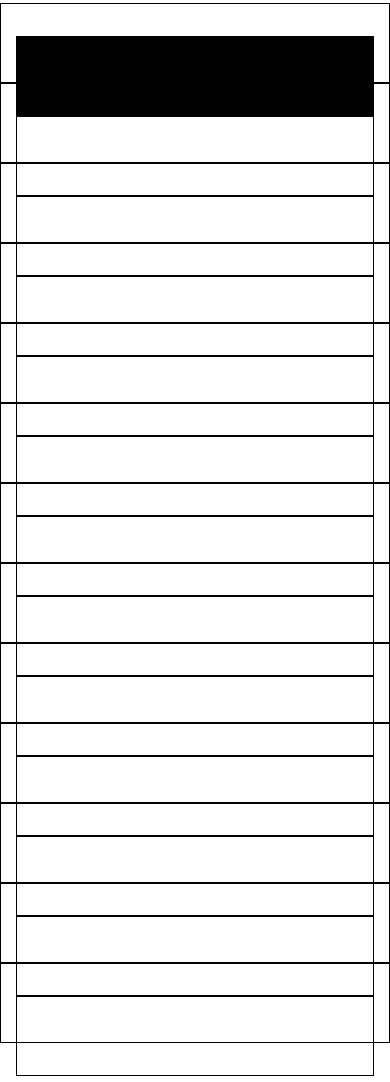
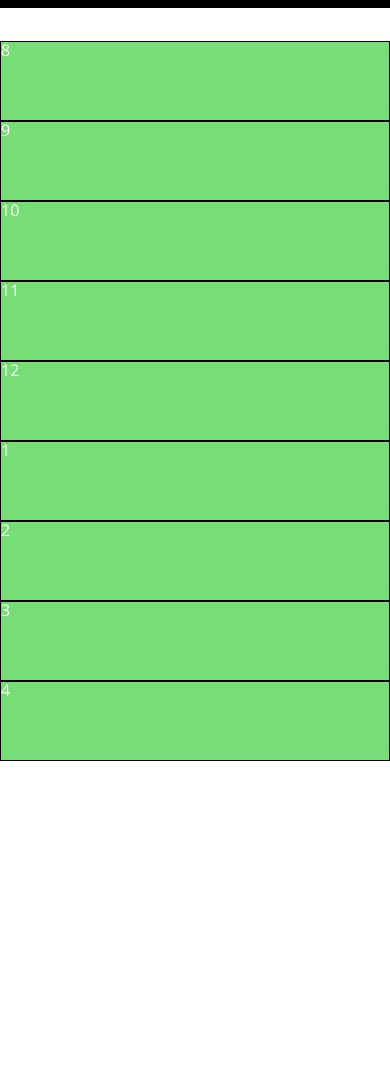
Before and after one commit to sophiekedrowski/Challenge-5, a plain HTML site: page index.html in a window 390 px wide. Shown: the part 434-1516 px from the top of the page. After the commit the page ends 1195 px from the top, so only its background shows below. Drawn offline with nearby package versions, Linux system fonts and the light colour scheme.

Commit message:
Added more to my for loop

```diff
--- a/assets/script.js
+++ b/assets/script.js
@@ -36,42 +36,52 @@ var boxIds = [
     "row-5",
     "row-6",
     "row-7",
-    "row-8"
+    "row-8",
+    "row-9"
 ]
-var times = [
-    "8 A.M",
-    "9 A.M",
-    "10 A.M",
-    "11 A.M",
-    "12 P.M",
-    "1 P.M",
-    "2 P.M",
-    "3 P.M",
-    "4 P.M"]
+var times = [8, 9, 10, 11, 12, 1, 2, 3, 4]
+
+// var ActualTimes = (8 + " A.M")
+// console.log(ActualTimes)
+
+
 
 for (let i = 0; i < boxIds.length; i++) {
     var boxId = boxIds[i];
-    document.getElementById(boxId).innerHTML =
+    document.getElementById(boxId).innerHTML = times[i]
+
+    var ActualTime = (moment().hour())
+
+    if (times[i] === ActualTime) {
+        document.getElementById(boxId).className = "present"
+    }
+    else if (times[i] > ActualTime) {
+        document.getElementById(boxId).className = "past"
+    }
+    else {
+        document.getElementById(boxId).className = "future"
+    }
+
+
+
 
 }
-var boxId
-
-
-var boxes = getElementById.
+// var boxId
+var boxes = getElementById.boxIds
 
 
 var currentTime = moment().hour()
 var boxTime
 
-if (boxTime === moment().hour()) {
+// if (boxTime === moment().hour()) {
+// document.getElementById(boxId).className = "past"
+// }
+// else if (boxTime > moment().hour()) {
 
-}
-else if (boxTime > moment().hour()) {
+// }
+// else {
 
-}
-else {
-
-}
+// }
 
 
 
--- a/assets/style.css
+++ b/assets/style.css
@@ -44,12 +44,13 @@ body {
     /* background-color: aqua; */
     border: 1px solid black;
     height: 80px;
+    width: 100%;
   }
 
-  #row-1 {
+  /* #row-1 {
     background-color: #000000;
     height: 80px;
-  }
+  } */
 
 
   .hour {
--- a/index.html
+++ b/index.html
@@ -26,58 +26,15 @@
         <!-- Timeblocks go here -->
         <div class="row">
 
-            <div class="col-12 col-md-6,">
-                <div id="row-1"> </div>
-            </div>
-
-            <div class="col-12 col-md-6,">
-                <div id="row-2"> </div>
-            </div>
-
-            <div class="col-12 col-md-6,">
-                <div id="row-3"> </div>
-            </div>
-
-            <div class="col-12 col-md-6,">
-                <div id="row-4"> </div>
-            </div>
-
-            <div class="col-12 col-md-6,">
-                <div id="row-5"> </div>
-            </div>
-
-            <div class="col-12 col-md-6,">
-                <div id="row-6"> </div>
-            </div>
-
-            <div class="col-12 col-md-6,">
-                <div id="row-7"> </div>
-            </div>
-
-            <div class="col-12 col-md-6,">
-                <div id="row-8"> </div>
-            </div>
-
-            <div class="col-12 col-md-6,">
-                <div id="row-9"> </div>
-            </div>
-
-            <div class="col-12 col-md-6,">
-                <div id="row-10"> </div>
-            </div>
-
-            <div class="col-12 col-md-6,">
-                <div id="row-11"> </div>
-            </div>
-
-            <div class="col-12 col-md-6,">
-                <div id="row-12"> </div>
-            </div>
-
-            <div class="col-12 col-md-6,">
-                <div id="1"> </div>
-            </div>
-
+            <div id="row-1" class="col-12 col-md-6,"> </div>
+            <div id="row-2" class="col-12 col-md-6,"> </div>
+            <div id="row-3" class="col-12 col-md-6,"> </div>
+            <div id="row-4" class="col-12 col-md-6,"> </div>
+            <div id="row-5" class="col-12 col-md-6,"> </div>
+            <div id="row-6" class="col-12 col-md-6,"> </div>
+            <div id="row-7" class="col-12 col-md-6,"> </div>
+            <div id="row-8" class="col-12 col-md-6,"> </div>
+            <div id="row-9" class="col-12 col-md-6,"> </div>
 
         </div>
     </div>
```
